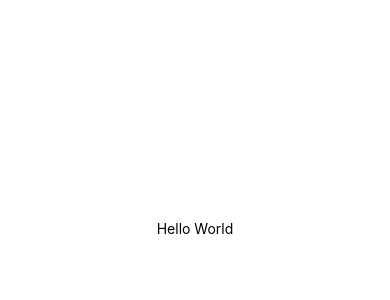
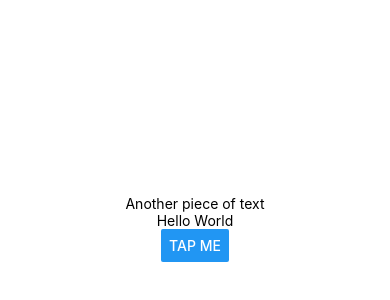
Before and after one commit to BraisC/react-native-tutorial, a React Native app in the folder RNCourse/: screen / in a window 390 px wide. Shown: the part 194-494 px from the top of the page. Built offline with nearby package versions, Linux system fonts and the light colour scheme.

Commit message:
02.003 - Working with Core Components

```diff
--- a/RNCourse/App.tsx
+++ b/RNCourse/App.tsx
@@ -1,10 +1,12 @@
-import { StatusBar } from 'expo-status-bar';
-import { StyleSheet, Text, View } from 'react-native';
+import { StyleSheet, Text, View, Button } from 'react-native';
 
 const App = () => (
   <View style={styles.container}>
+    <View>
+      <Text>Another piece of text</Text>
+    </View>
     <Text>Hello World</Text>
-    <StatusBar style="auto" />
+    <Button title="Tap me" />
   </View>
 );
 
```
